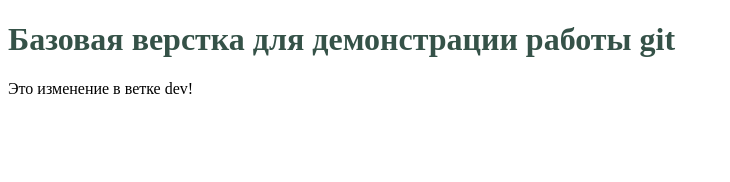
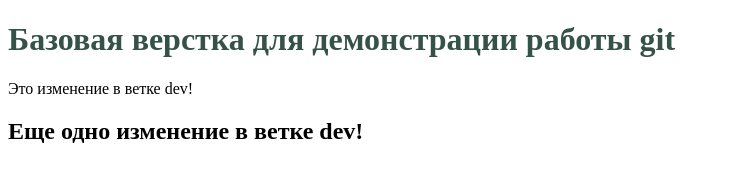
Before and after one commit to JoePasquale404/git_diplome, a plain HTML site: page index.html in a window 1280 px wide. Shown: the whole page, without its empty margins (0-730 px from the left). Drawn offline with Linux system fonts and the light colour scheme.

Commit message:
Еще одно изменение в ветке dev

```diff
--- a/index.html
+++ b/index.html
@@ -9,5 +9,6 @@
 <body>
     <h1>Базовая верстка для демонстрации работы git</h1>
     <p>Это изменение в ветке dev!</p>
+    <h2>Еще одно изменение в ветке dev!</h2>
 </body>
 </html>
```
